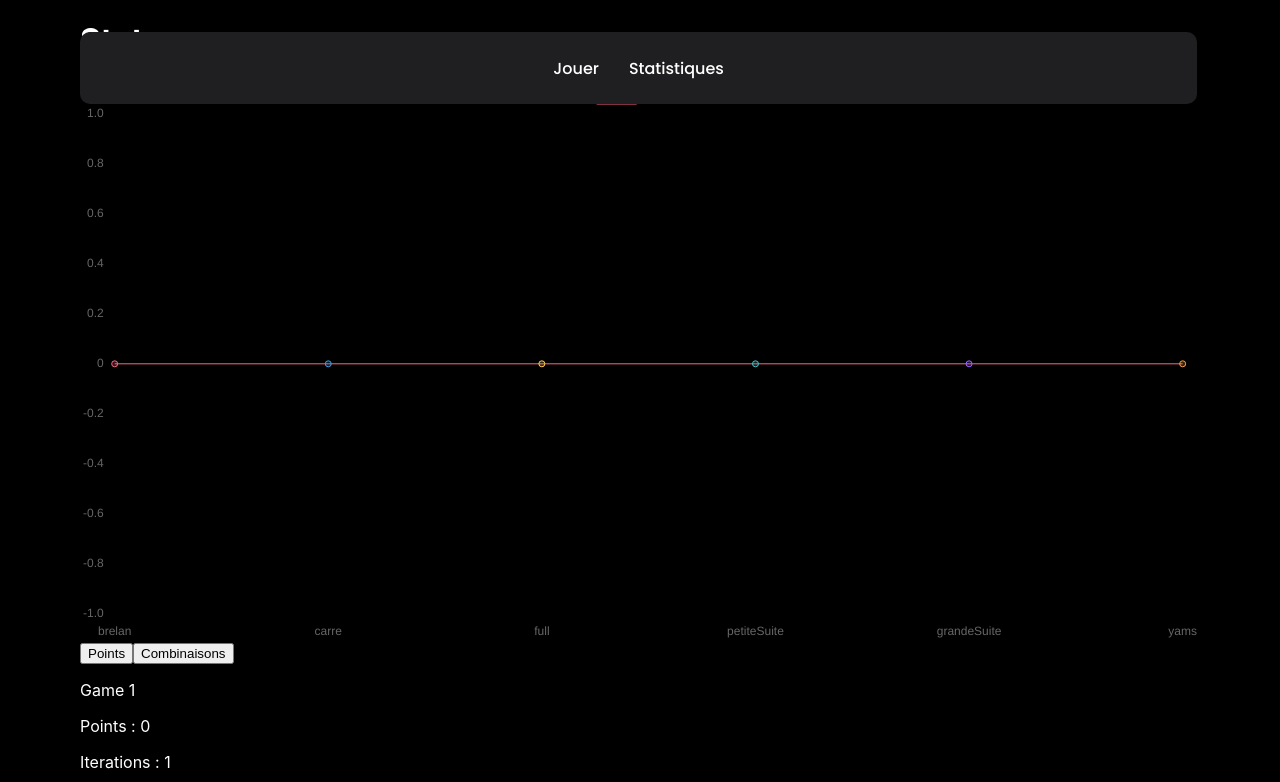
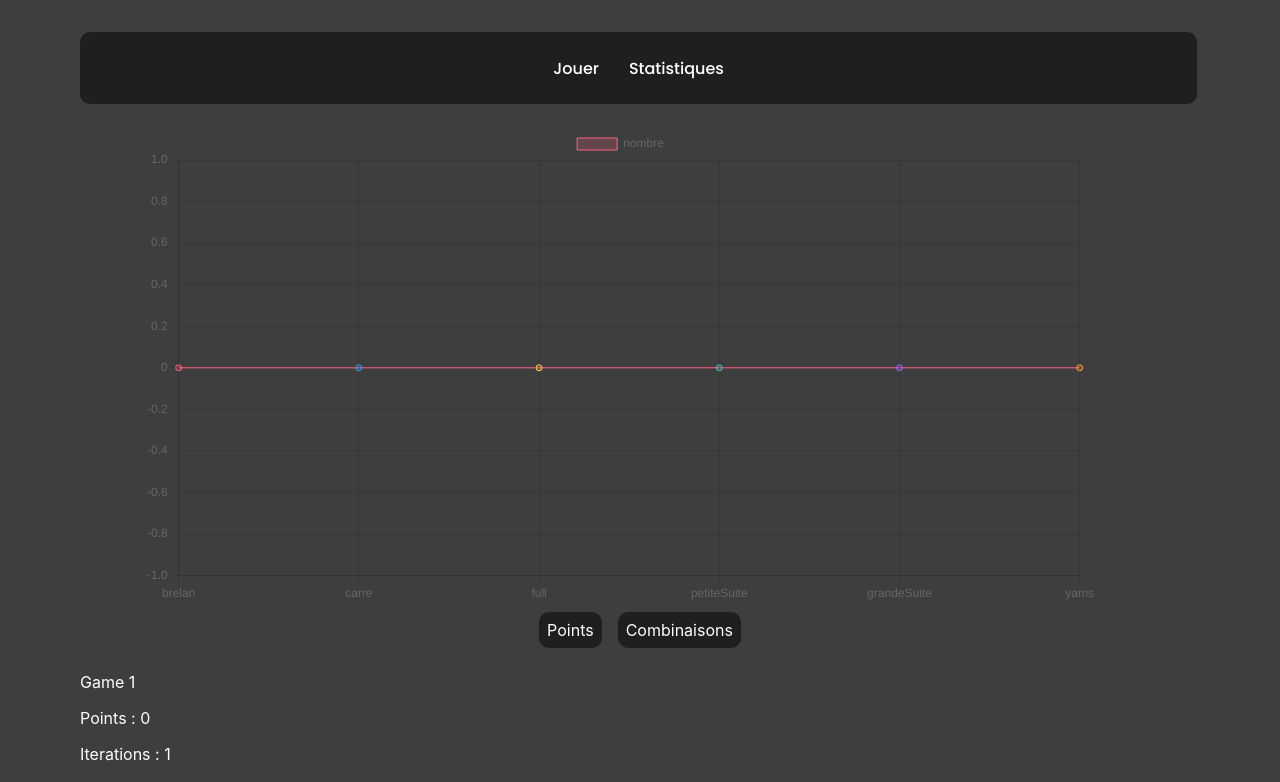
Before and after one commit to tlztonio/redux-yam, a React (Create React App) app: page /stats in a window 1280 px wide. Shown: the top 782 px of the page. Built offline with nearby package versions, Linux system fonts and the light colour scheme.

Commit message:
style stats

```diff
--- a/src/components/Chart.jsx
+++ b/src/components/Chart.jsx
@@ -1,5 +1,5 @@
 import { React, useEffect, useRef, useState } from "react";
-import { ChartStyled } from "../styles/Chart.style.jsx";
+import { ChartStyled, ButtonStyled, ButtonContainer } from "../styles/Chart.style.jsx";
 import Chart from 'chart.js/auto';
 import { useSelector } from "react-redux";
 
@@ -71,13 +71,6 @@ const ChartComponent = ({ className, data }) => {
                     borderWidth: 1
                 }]
             },
-            // options: {
-            //     scales: {
-            //         y: {
-            //             beginAtZero: true
-            //         }
-            //     }
-            // }
         })
 
         return () => myChart.destroy();
@@ -87,8 +80,10 @@ const ChartComponent = ({ className, data }) => {
         <>
             <ChartStyled ref={myRef} id='myChart'>
             </ChartStyled>
-            <button onClick={handlePoints}>Points</button>
-            <button onClick={handleCombinaisons}>Combinaisons</button>
+            <ButtonContainer>
+                <ButtonStyled onClick={handlePoints}>Points</ButtonStyled>
+                <ButtonStyled onClick={handleCombinaisons}>Combinaisons</ButtonStyled>
+            </ButtonContainer>
         </>
     );
 };
--- a/src/index.css
+++ b/src/index.css
@@ -10,7 +10,7 @@ body {
 }
 
 html{
-  background-color: black;
+  background-color: rgb(62, 62, 62);
   color: white;
 }
 
--- a/src/pages/Stats.js
+++ b/src/pages/Stats.js
@@ -7,7 +7,6 @@ function Stats() {
 
     return (
         <>
-            <h1>Stats page</h1>
             <Chart />
             {games.map((game, index) => {
                 return (
--- a/src/styles/Chart.style.jsx
+++ b/src/styles/Chart.style.jsx
@@ -1,5 +1,29 @@
 import styled from 'styled-components';
 
 export const ChartStyled = styled.canvas`
+    margin-top: 8em;
+    margin-left: 5vw;
+    margin-right: 8vw;
+`;
 
+export const ButtonStyled = styled.button`
+  all: unset;
+  font-size: 1em;
+  color: white;
+  border-radius: 10px;
+  transition: 0.4s ease-in-out;
+    cursor: pointer;
+    background-color: #1F1F21;
+    padding: 0.5em;
+    margin: 0.5em;
+
+  &:hover {
+    background-color: #151515;
+  }
 `;
+
+export const ButtonContainer = styled.div`
+    display: flex;
+    width: 100%;
+    justify-content: center;
+`;
```
